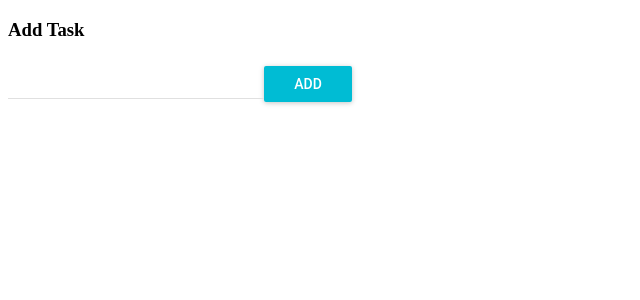
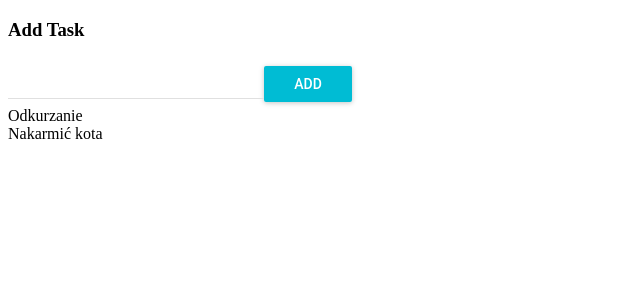
Before and after one commit to KrystianKaminski/todo-app, a React (Create React App) app: page / in a window 1280 px wide. Shown: the top 300 px of the page, without its empty margins (0-640 px from the left). Built offline with nearby package versions, Linux system fonts and the light colour scheme.

Commit message:
Rendering tasks from state

```diff
--- a/src/App.js
+++ b/src/App.js
@@ -22,6 +22,11 @@ class App extends React.Component {
     return (
       <div className="App">
         <AddTask/>
+        <div>
+          {this.state.tasks.map((task, index) => (
+            <div>{task.taskName}</div>
+          ))}
+        </div>
       </div>
     )
   }
```
